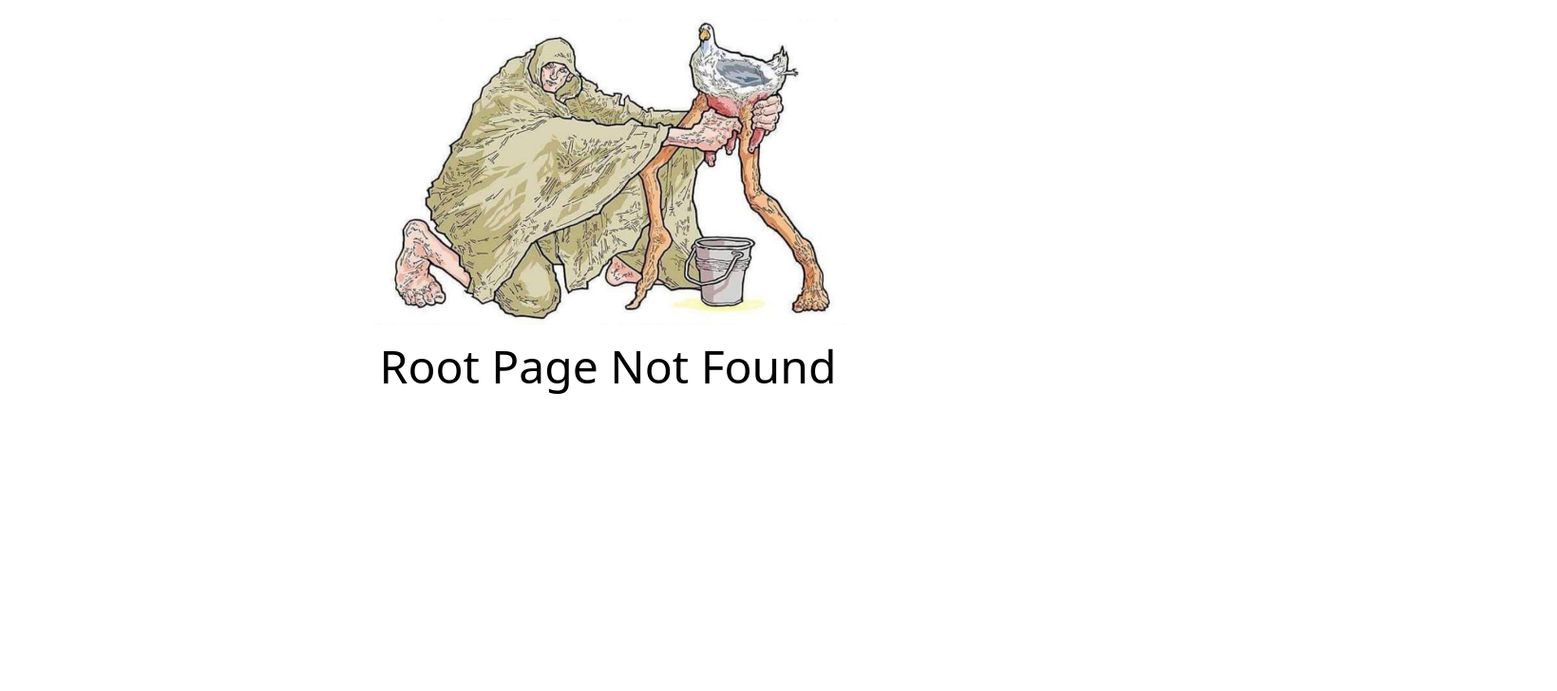
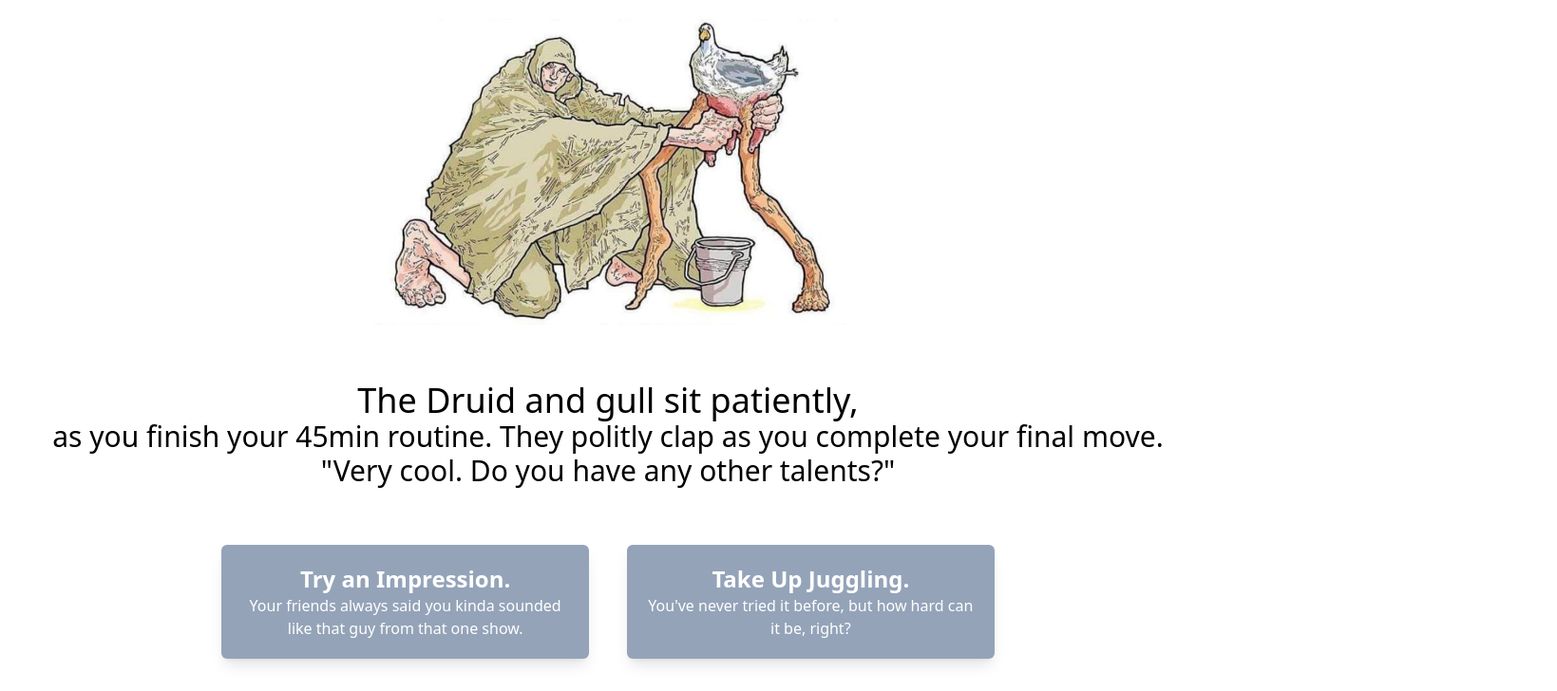
Before and after one commit to CarlJMcGee/the-gull-choice, a Next.js app: page /3/3 in a window 1280 px wide. Before the commit this address had no page. Shown: the top 728 px of the page at 95% size, 1639 px wide, since content can reach past the window. Built offline with nearby package versions, Linux system fonts and the light colour scheme.

Commit message:
added 3/3

```diff
--- /dev/null
+++ b/src/app/3/3/page.tsx
@@ -0,0 +1,36 @@
+"use client";
+
+import Prompt from "../../components/Prompt";
+
+export default function Page() {
+  return (
+    <>
+      <Prompt
+        linkHead="/3/3/"
+        prompt={[
+          `The Druid and gull sit patiently,`,
+          `as you finish your 45min routine. They politly clap as you complete your final move.
+        "Very cool. Do you have any other talents?"`,
+        ]}
+        choices={[
+          {
+            title: "Try an Impression.",
+            body: "Your friends always said you kinda sounded like that guy from that one show.",
+          },
+          {
+            title: "Take Up Juggling.",
+            body: "You've never tried it before, but how hard can it be, right?",
+          },
+          {
+            title: "Set your Soul Free",
+            body: "Sing the song of your heart and believe.",
+          },
+          {
+            title: "Give into the Voices",
+            body: "shhhhhhhhhhhhhhhhhhhhhhhhhhhhhhhhhhhhhhhhhhhhhhhhhhhhhhhhhhhhhhhhhhhhhhhhhhhhhhhhhhhhhhhhhhhhhhhhh",
+          },
+        ]}
+      />
+    </>
+  );
+}
```
